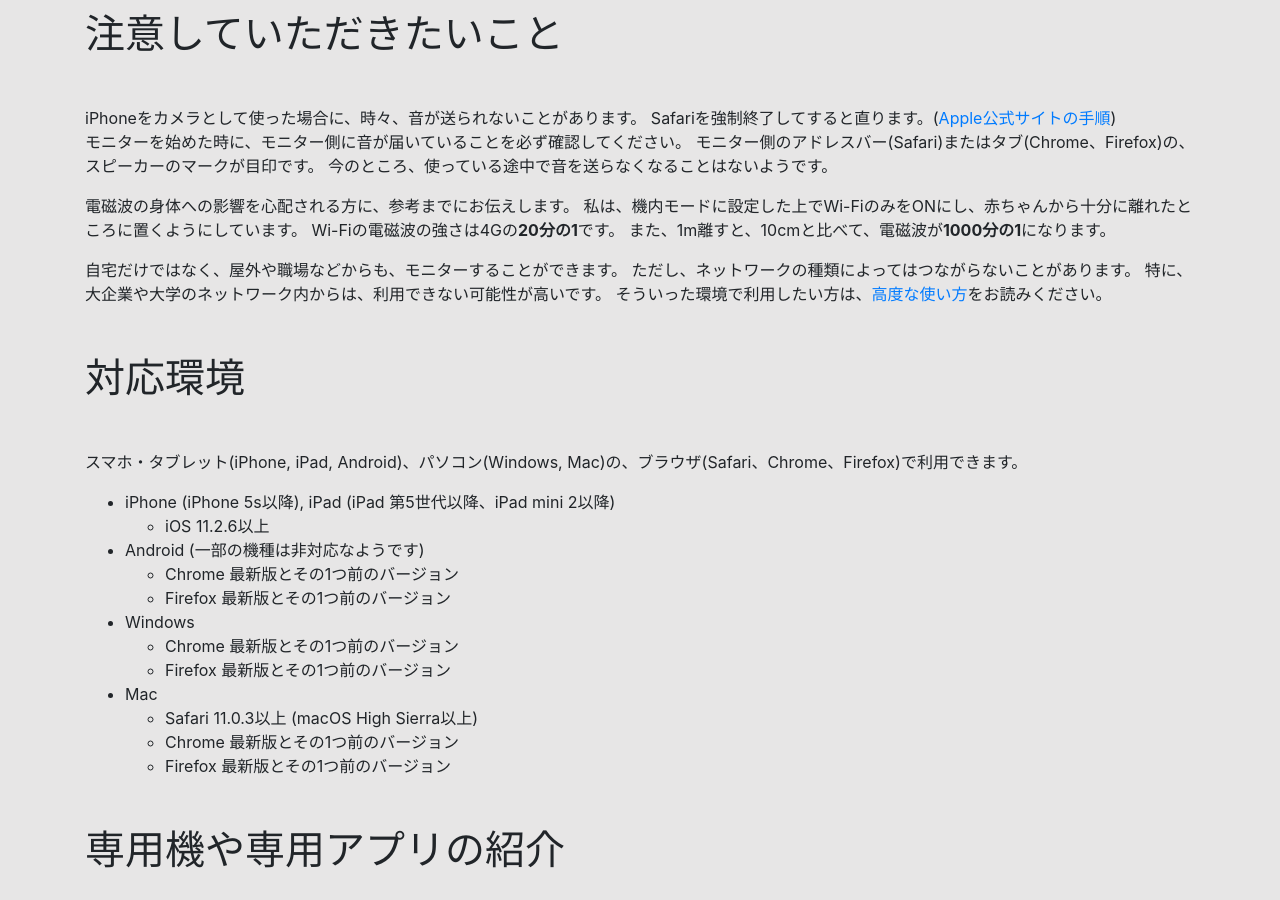
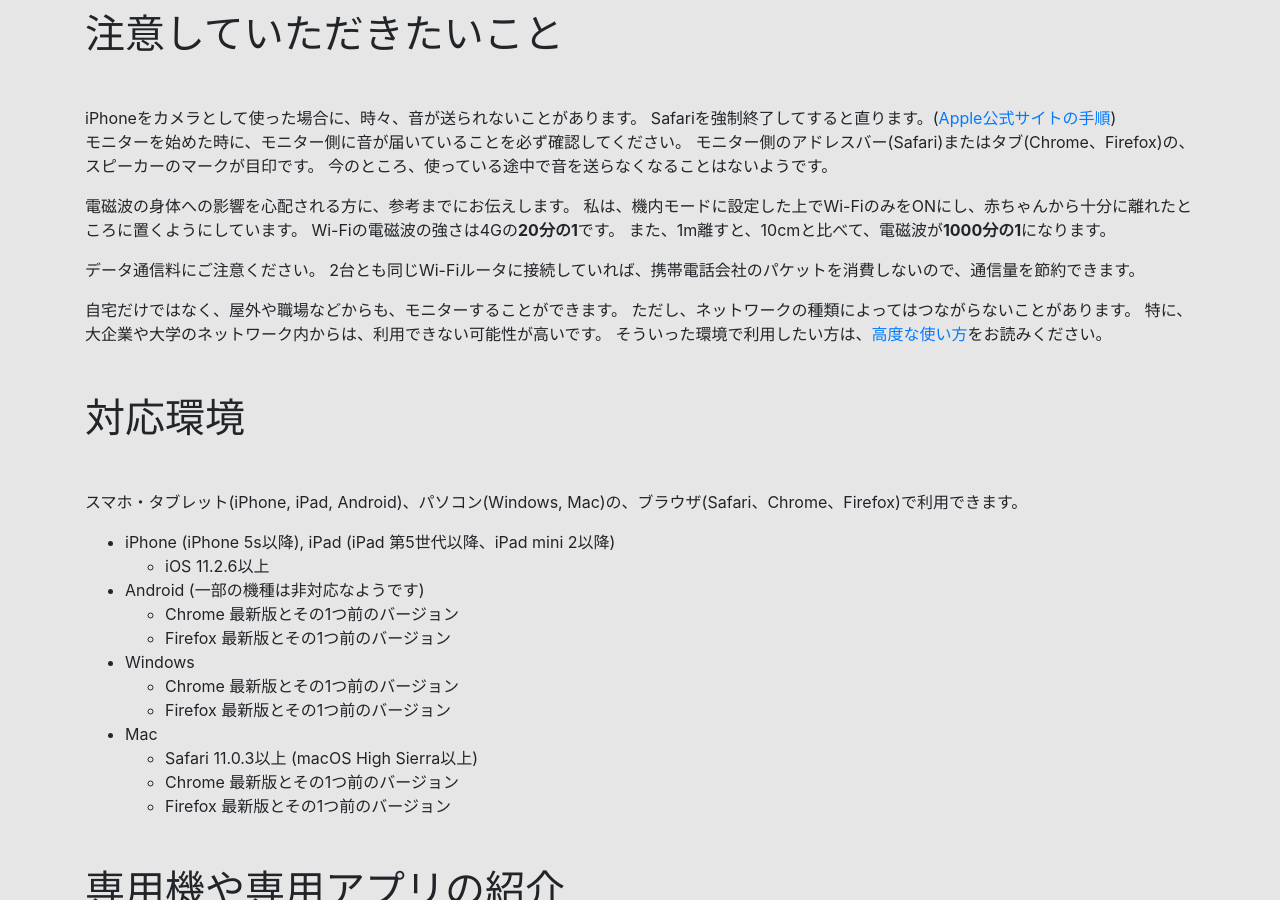
Before and after one commit to rotsuya/skyway-baby-monitor, a Jekyll site: the page built from index.md, in a window 1280 px wide and 900 px high, scrolled down 2322 px. Built offline with Jekyll 4.4.1, drawn with Linux system fonts in a browser that asks for light colours; some web fonts are replaced; our own code applies the rules of GitHub Pages for plain Markdown files.

Commit message:
Add description about mobile data charge

```diff
--- a/index.md
+++ b/index.md
@@ -63,6 +63,9 @@ Safariを強制終了してすると直ります。([Apple公式サイトの手
 Wi-Fiの電磁波の強さは4Gの**20分の1**です。
 また、1m離すと、10cmと比べて、電磁波が**1000分の1**になります。
 
+データ通信料にご注意ください。
+2台とも同じWi-Fiルータに接続していれば、携帯電話会社のパケットを消費しないので、通信量を節約できます。
+
 自宅だけではなく、屋外や職場などからも、モニターすることができます。
 ただし、ネットワークの種類によってはつながらないことがあります。
 特に、大企業や大学のネットワーク内からは、利用できない可能性が高いです。
```
